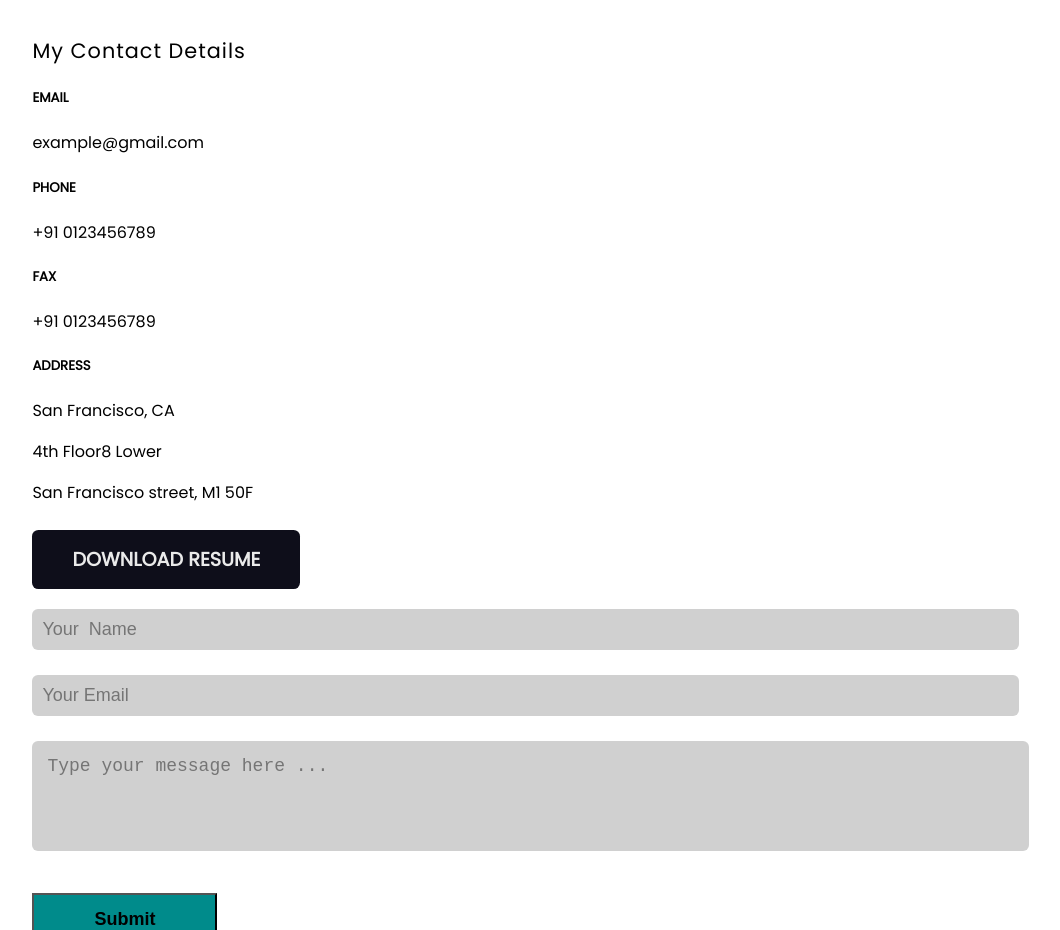
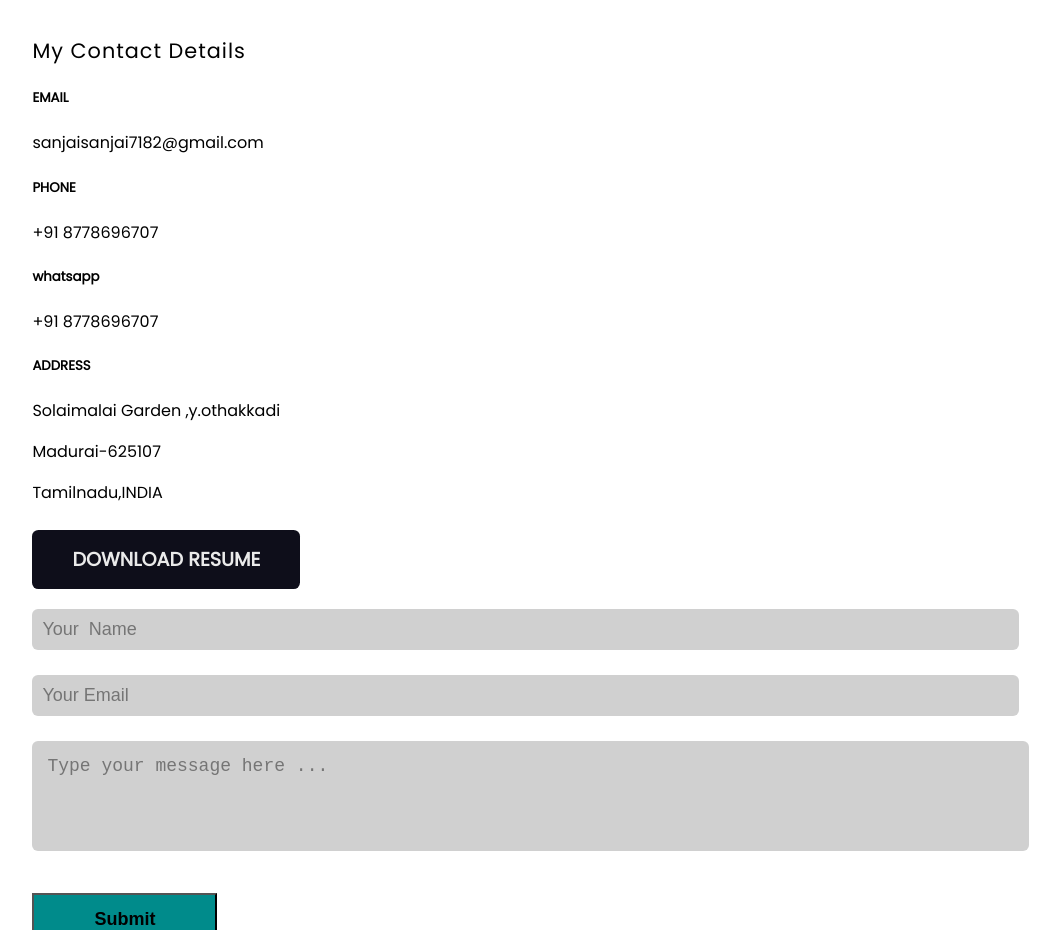
Before and after one commit to Sanjai-VCET/Portfolio, a plain HTML site: page index.html in a window 1280 px wide. Shown: the part 3842-4772 px from the top of the page, without its empty margins (70-1130 px from the left). Drawn offline with Linux system fonts and the light colour scheme.

Commit message:
Update index.html

```diff
--- a/index.html
+++ b/index.html
@@ -373,21 +373,21 @@
 				<h1 class="greet-heading">My Contact Details</h1>
 				<div class="details">
 					<h5 class="contact-heading">EMAIL</h5>
-					<p class="contact-text">example@gmail.com</p>
+					<p class="contact-text">sanjaisanjai7182@gmail.com</p>
 				</div>
 				<div class="details">
 					<h5 class="contact-heading">PHONE</h5>
-					<p class="contact-text">+91 0123456789</p>
+					<p class="contact-text">+91 8778696707</p>
 				</div>
 				<div class="details">
-					<h5 class="contact-heading">FAX</h5>
-					<p class="contact-text">+91 0123456789</p>
+					<h5 class="contact-heading">whatsapp</h5>
+					<p class="contact-text">+91 8778696707</p>
 				</div>
 				<div class="details">
 					<h5 class="contact-heading">ADDRESS</h5>
-					<p class="contact-text">San Francisco, CA</p>
-					<p>4th Floor8 Lower</p>
-					<p>San Francisco street, M1 50F</p>
+					<p class="contact-text">Solaimalai Garden ,y.othakkadi</p>
+					<p>Madurai-625107</p>
+					<p>Tamilnadu,INDIA</p>
 
 			    </div>
 				<div class="resume">
```
